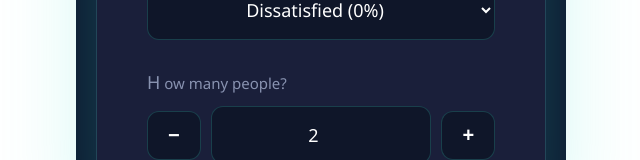
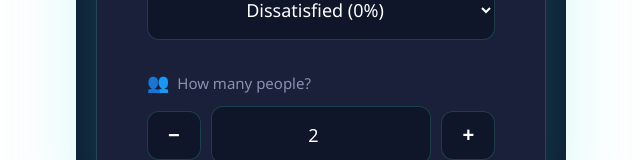
Before and after one commit to ermiasdesalegn/eat-n-split, a React (Create React App) app: page / in a window 1280 px wide. Shown: the part 622-782 px from the top of the page, without its empty margins (319-959 px from the left). Built offline with nearby package versions, Linux system fonts and the light colour scheme.

Commit message:
the enhanced calculator we had

```diff
--- a/src/App.js
+++ b/src/App.js
@@ -573,7 +573,7 @@ function PeopleSelector({ numPeople, setNumPeople }) {
         color: "#8892b0",
         fontSize: "15px"
       }}>
-        How many people?
+        👥 How many people?
       </label>
       <div style={{
         display: "flex",
```
